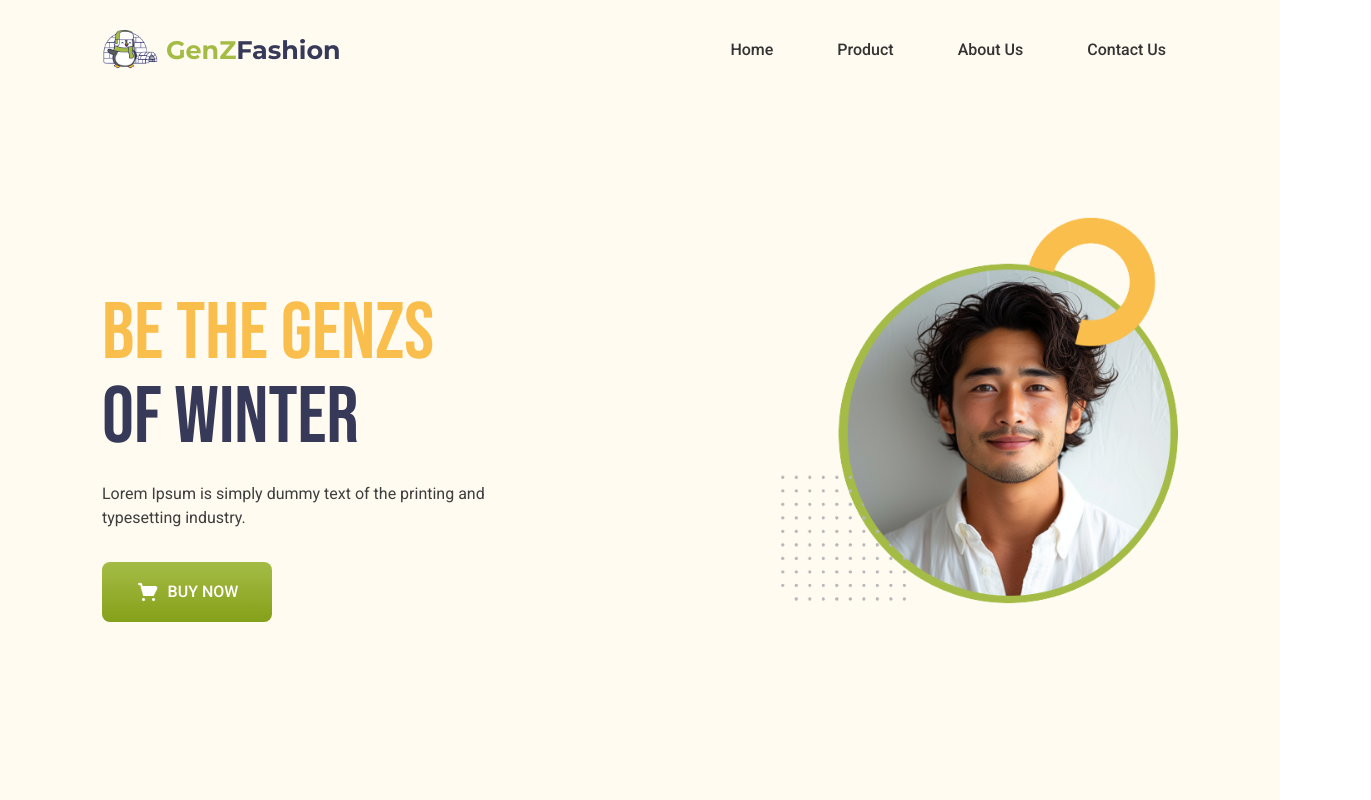
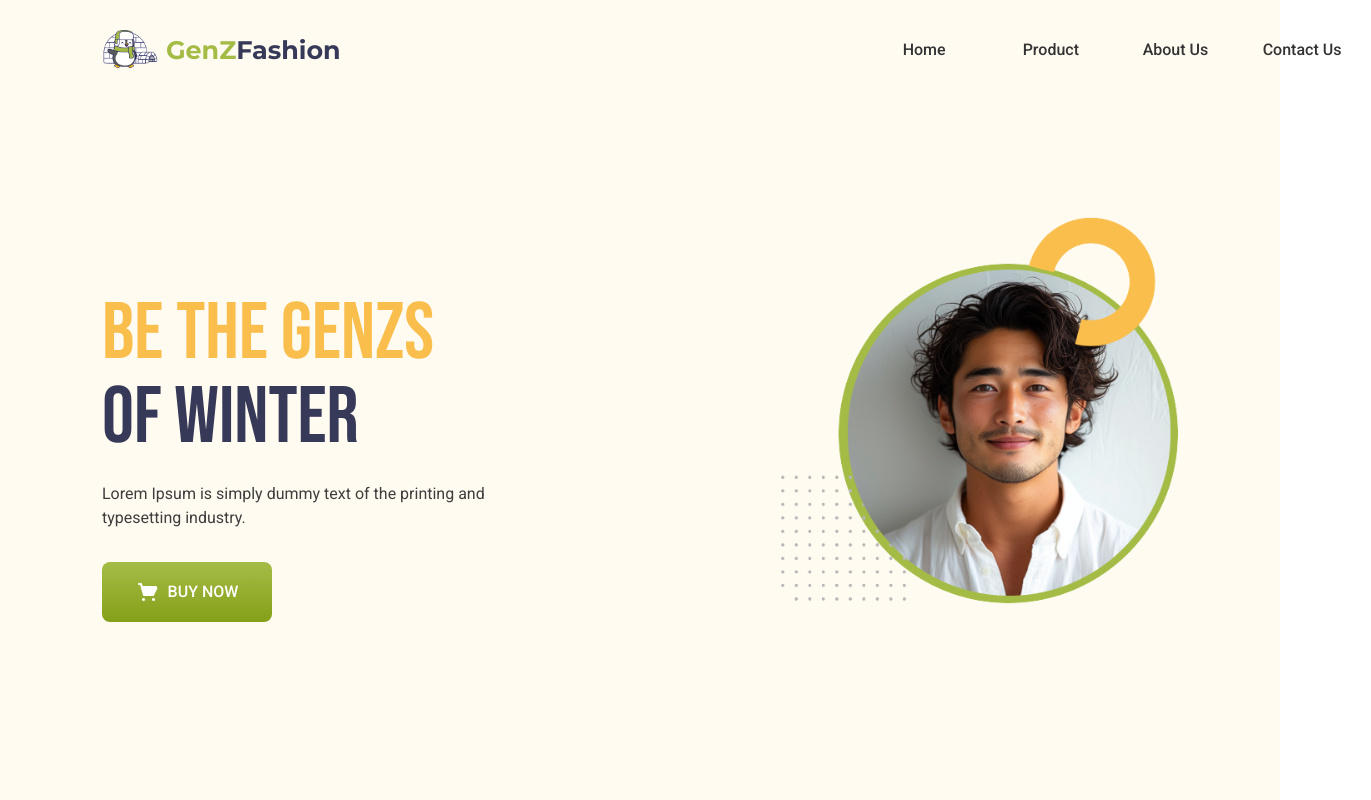
Before and after one commit to saifulislamrumi/Genz-fashion-Rumi-tailwind, a website: page index.html in a window 1280 px wide. Shown: the top 800 px of the page, 1371 px wide, since content can reach past the window. Drawn offline with nearby package versions, Linux system fonts and the light colour scheme.

Commit message:
fixed navlink

```diff
--- a/index.html
+++ b/index.html
@@ -34,6 +34,12 @@
             }
         }
     </script>
+     <style>
+     .li-width{
+        width:120px;
+        /* border: 5px solid red; */
+     }
+     </style>
 </head>
 
 <body class="m-0 p-0 font-roboto">
@@ -51,14 +57,14 @@
                         <span class="text-brand-green">GenZ</span><span class="text-brand-navy">Fashion</span>
                     </div>
                 </div>
-                <nav class="hidden md:block md:ml-[200px]">
-                    <ul class="flex gap-6 lg:gap-10 list-none m-0 p-0">
-                        <li><a href="#home" class="text-[#333] font-roboto text-sm lg:text-base font-medium px-3 py-1.5 rounded ">Home</a></li>
-                        <li><a href="#product" class="text-[#333] font-roboto text-sm lg:text-base font-medium px-3 py-1.5 rounded ">Product</a>
+                <nav class="hidden md:block md:ml-[550px]">
+                    <ul class="flex list-none m-0 p-0">
+                        <li class="li-width"><a href="#home" class="text-[#333] font-roboto text-sm lg:text-base font-medium px-3 py-1.5 rounded ">Home</a></li>
+                        <li class="li-width"><a href="#product" class="text-[#333] font-roboto text-sm lg:text-base font-medium px-3 py-1.5 rounded ">Product</a>
                         </li>
-                        <li><a href="#aboutus" class="text-[#333] font-roboto text-sm lg:text-base font-medium px-3 py-1.5 rounded ">About Us</a>
+                        <li class="li-width"><a href="#aboutus" class="text-[#333] font-roboto text-sm lg:text-base font-medium px-3 py-1.5 rounded ">About Us</a>
                         </li>
-                        <li><a href="#contact-us" class="text-[#333] font-roboto text-sm lg:text-base font-medium px-3 py-1.5 rounded ">Contact Us</a></li>
+                        <li class="li-width"><a href="#contact-us" class="text-[#333] font-roboto text-sm lg:text-base font-medium px-3 py-1.5 rounded ">Contact Us</a></li>
                     </ul>
                 </nav>
 
```
